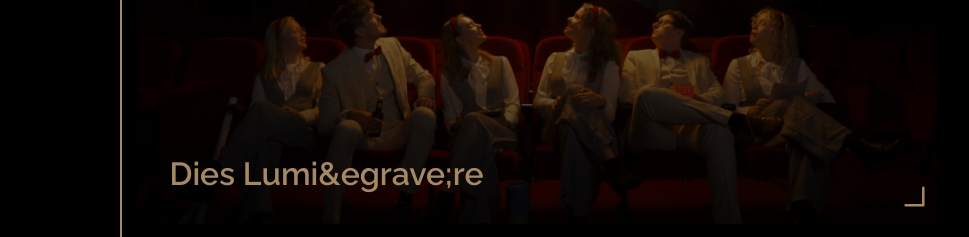
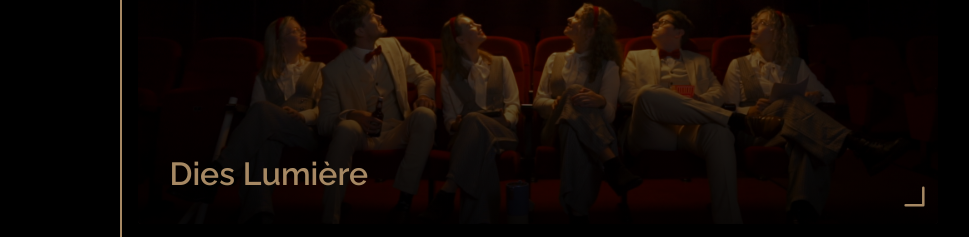
Before and after one commit to cbasje/mhorrfilms, an Astro site: page / in a window 1280 px wide. Shown: the part 3159-3396 px from the top of the page, without its empty margins (112-1081 px from the left). Built offline with nearby package versions, Linux system fonts and the light colour scheme; Astro itself is replaced by a stand-in of ours.

Commit message:
accent en grave

```diff
--- a/src/content/dies-lumiere.mdx
+++ b/src/content/dies-lumiere.mdx
@@ -1,5 +1,5 @@
 ---
-titel: "Dies Lumi&egrave;re"
+titel: "Dies Lumière"
 datum: 2023-12-14
 duimnagelBestand: "18lumiere.jpg"
 ---
```
